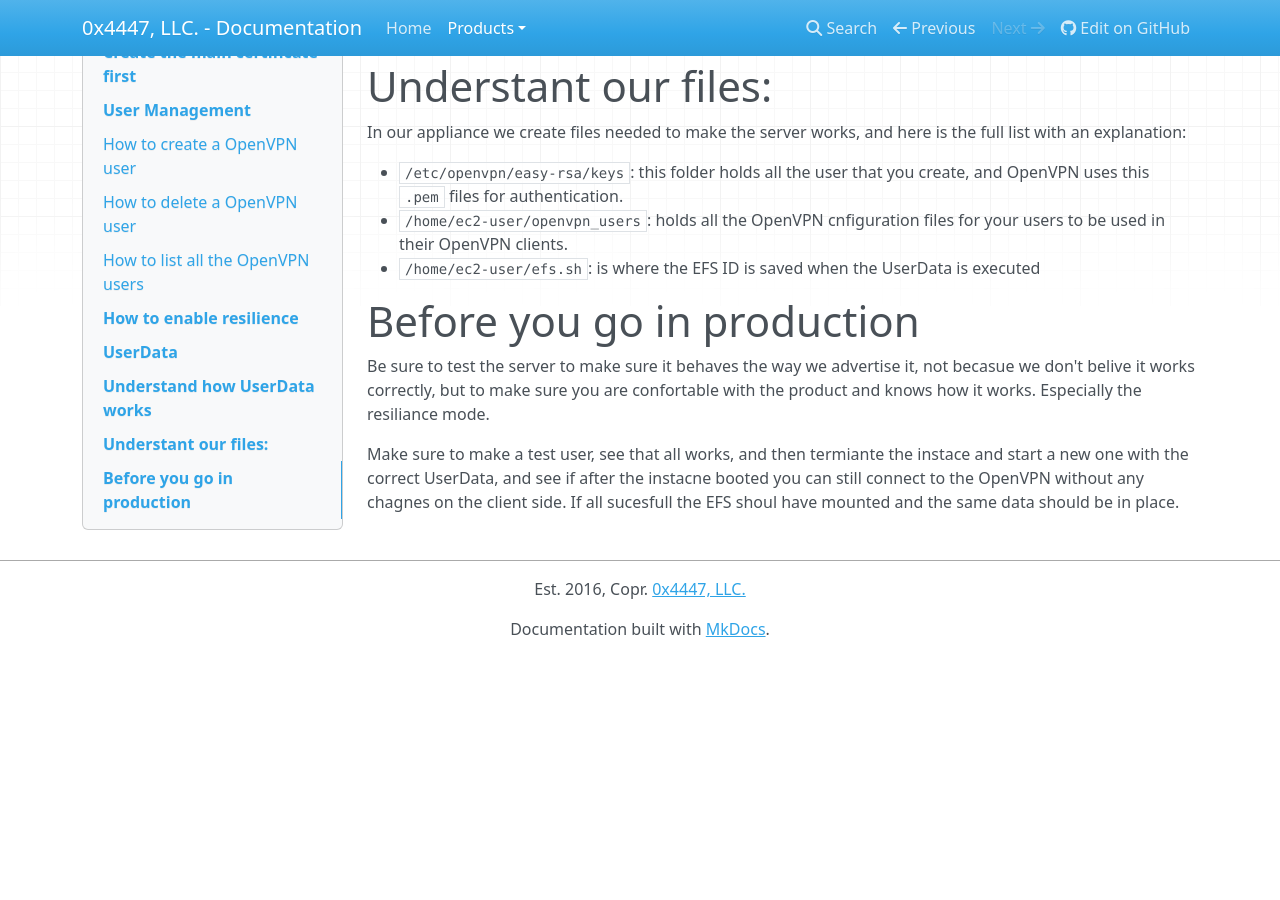
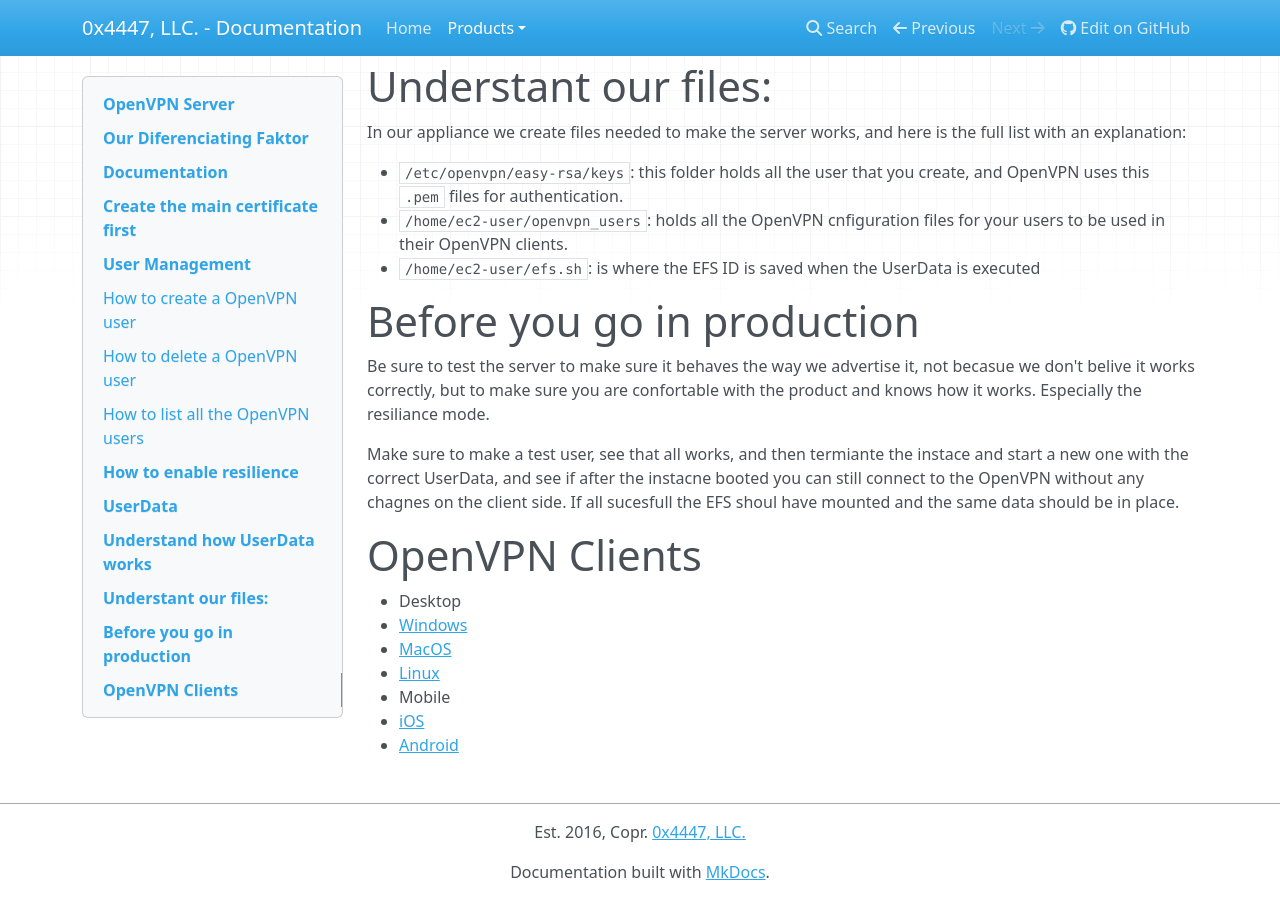
Before and after one commit to 0x4447-office/0x4447_webpage_documentation, an MkDocs documentation site: the page built from docs/products/openvpn-server.md, in a window 1280 px wide and 900 px high, scrolled down 3266 px. Built offline with MkDocs 1.6.1, drawn with Linux system fonts in a browser that asks for light colours; nearby versions of some CDN libraries; before the commit the page ends 3923 px from its top, so only the background shows below that.

Commit message:
Added a client list.

```diff
--- a/docs/products/openvpn-server.md
+++ b/docs/products/openvpn-server.md
@@ -142,3 +142,13 @@ In our appliance we create files needed to make the server works, and here is th
 Be sure to test the server to make sure it behaves the way we advertise it, not becasue we don't belive it works correctly, but to make sure you are confortable with the product and knows how it works. Especially the resiliance mode.
 
 Make sure to make a test user, see that all works, and then termiante the instace and start a new one with the correct UserData, and see if after the instacne booted you can still connect to the OpenVPN without any chagnes on the client side. If all sucesfull the EFS shoul have mounted and the same data should be in place.
+
+# OpenVPN Clients
+
+- Desktop
+  - [Windows](https://openvpn.net/client-connect-vpn-for-windows/)
+  - [MacOS](https://openvpn.net/client-connect-vpn-for-mac-os/)
+  - [Linux](https://openvpn.net/vpn-server-resources/how-to-connect-to-access-server-from-a-linux-computer/)
+- Mobile
+  - [iOS](https://apps.apple.com/us/app/openvpn-connect/id590379981)
+  - [Android](https://play.google.com/store/apps/details?id=net.openvpn.openvpn&hl=en)
```
